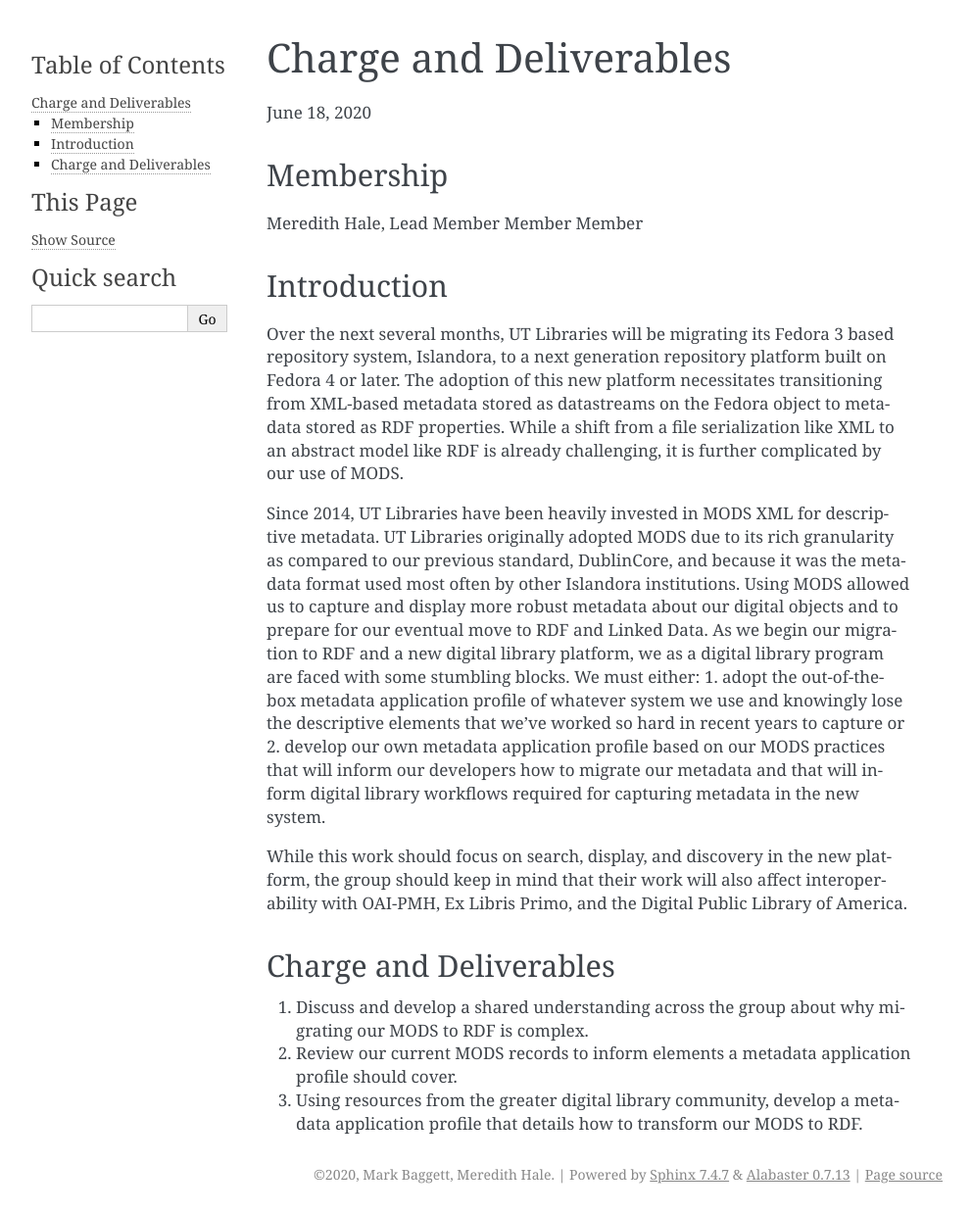
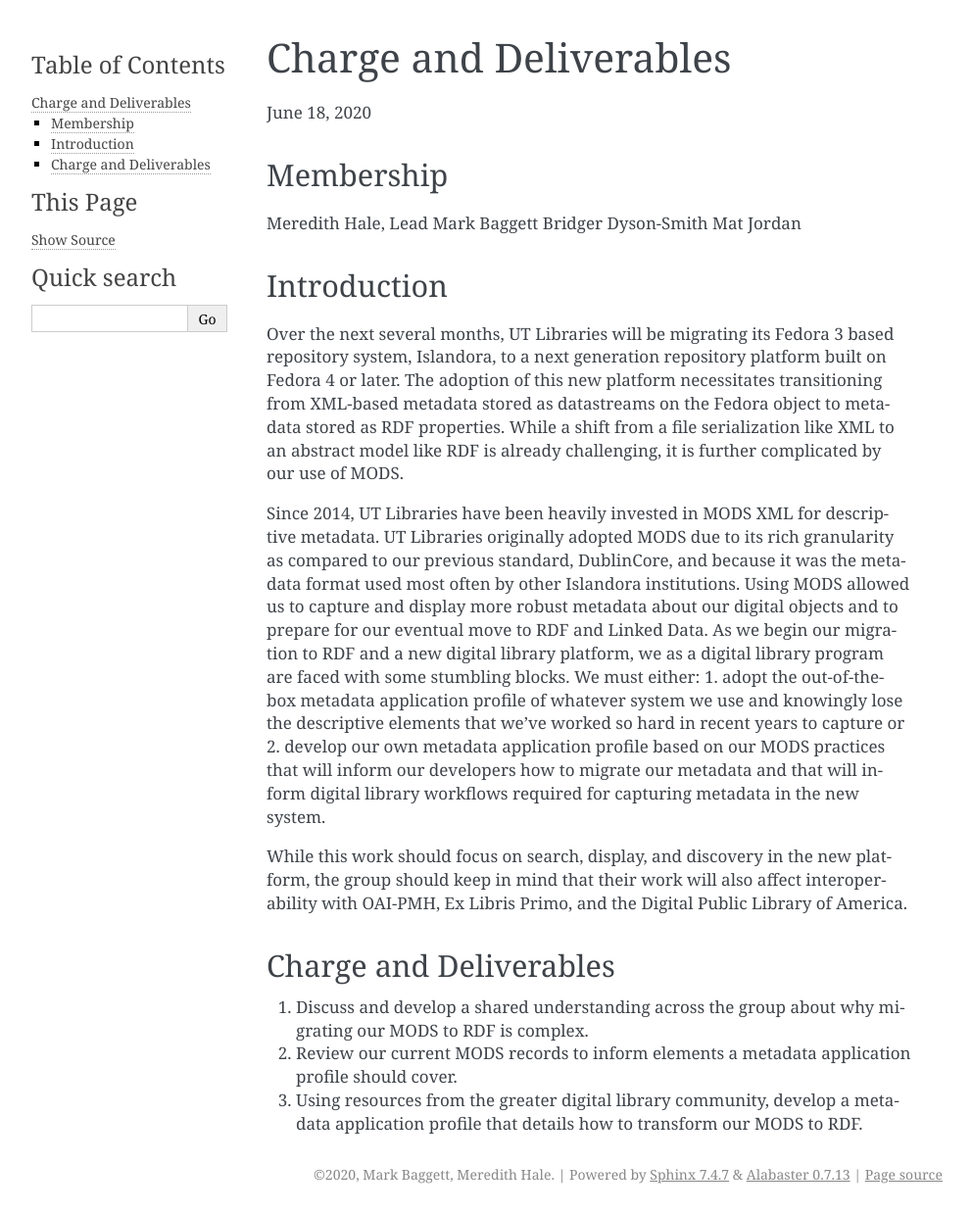
Before and after one commit to UTKcataloging/mods_to_rdf, a Sphinx documentation site: the page built from docs/source/contents/1_charge.rst, in a window 1280 px wide. Shown: the whole page at 98% size, without its empty margins (148-1140 px from the left). Built offline with Sphinx 7.4.7, drawn with Linux system fonts in a browser that asks for light colours; formulas are drawn with MathJax 3.

Commit message:
Update membership.

```diff
--- a/docs/source/contents/1_charge.rst
+++ b/docs/source/contents/1_charge.rst
@@ -7,9 +7,9 @@ Membership
 ----------
 
 Meredith Hale, Lead
-Member
-Member
-Member
+Mark Baggett
+Bridger Dyson-Smith
+Mat Jordan
 
 Introduction
 ------------
```
